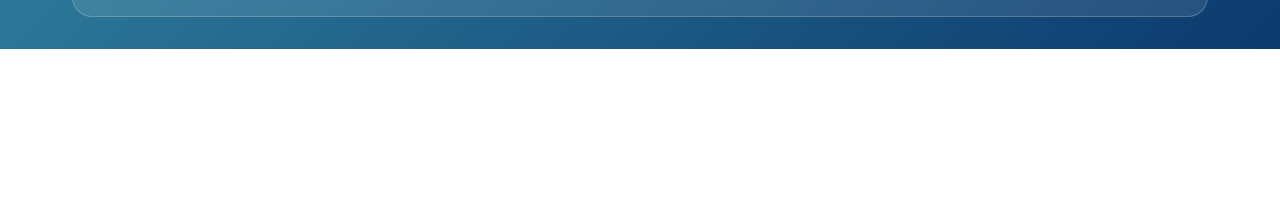
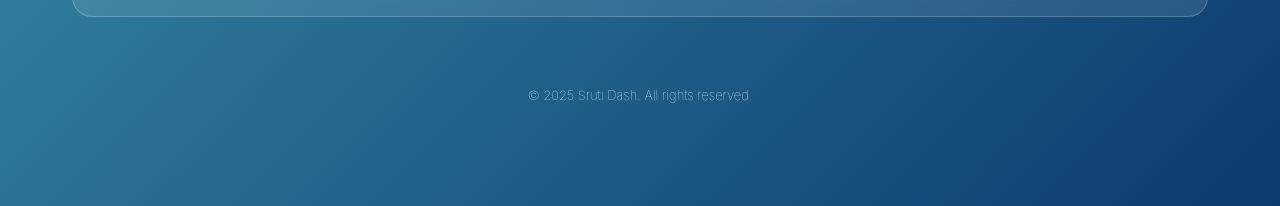
Before and after one commit to SrutiDash/UI-UX-Portfolio, a plain HTML site: page index.html in a window 1280 px wide. Shown: the part 2115-2321 px from the top of the page. Before the commit the page ends 2164 px from the top, so only its background shows below. Drawn offline with Linux system fonts and the light colour scheme.

Commit message:
added reserve rights at the bottom

```diff
--- a/index.html
+++ b/index.html
@@ -358,6 +358,15 @@
             animation-delay: 4s;
         }
 
+        #down{
+            padding: 6%;
+            color: white;
+            font-size: small;
+            flex: auto;
+            text-align: center;
+            font-weight: 100;
+        }
+
         @keyframes float {
             0%, 100% {
                 transform: translateY(0px);
@@ -527,6 +536,9 @@
                 </a>
             </div>
         </section>
+        <div id="down">
+                © 2025 Sruti Dash. All rights reserved.
+        </div>
     </div>
 
     <script>
```
